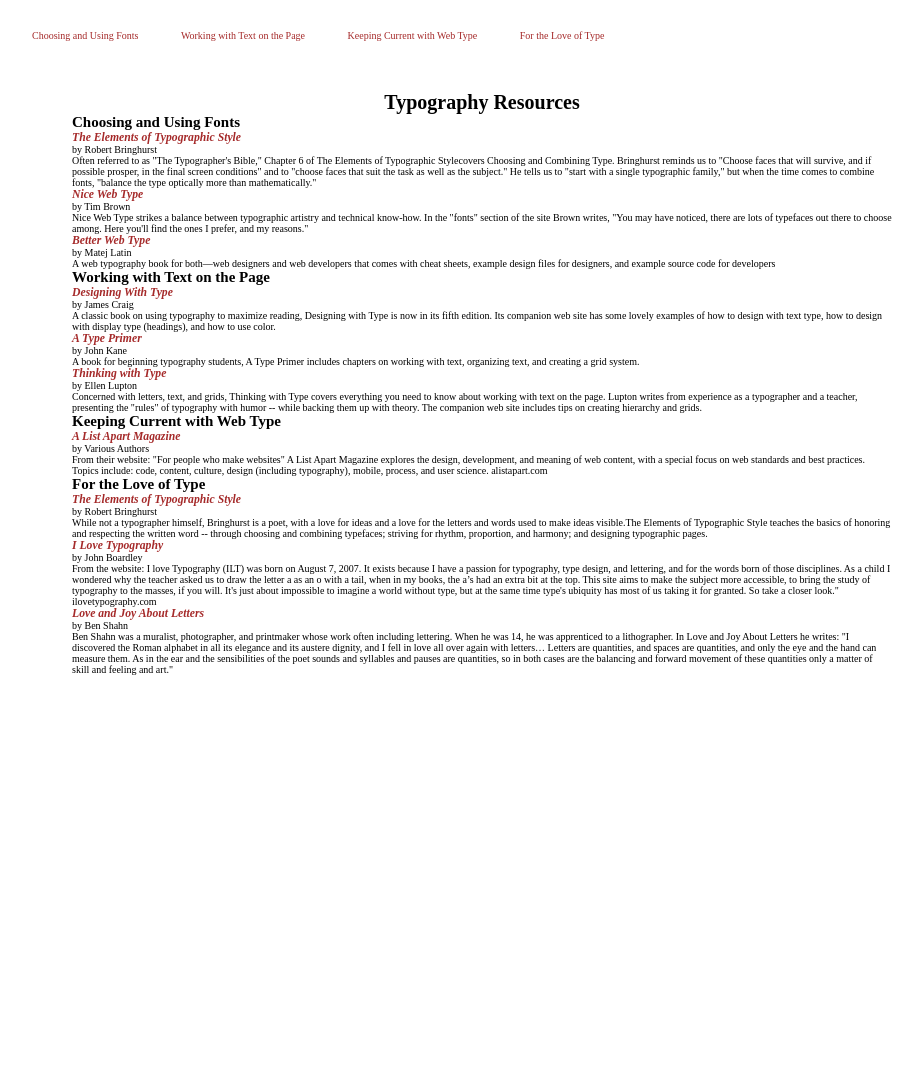
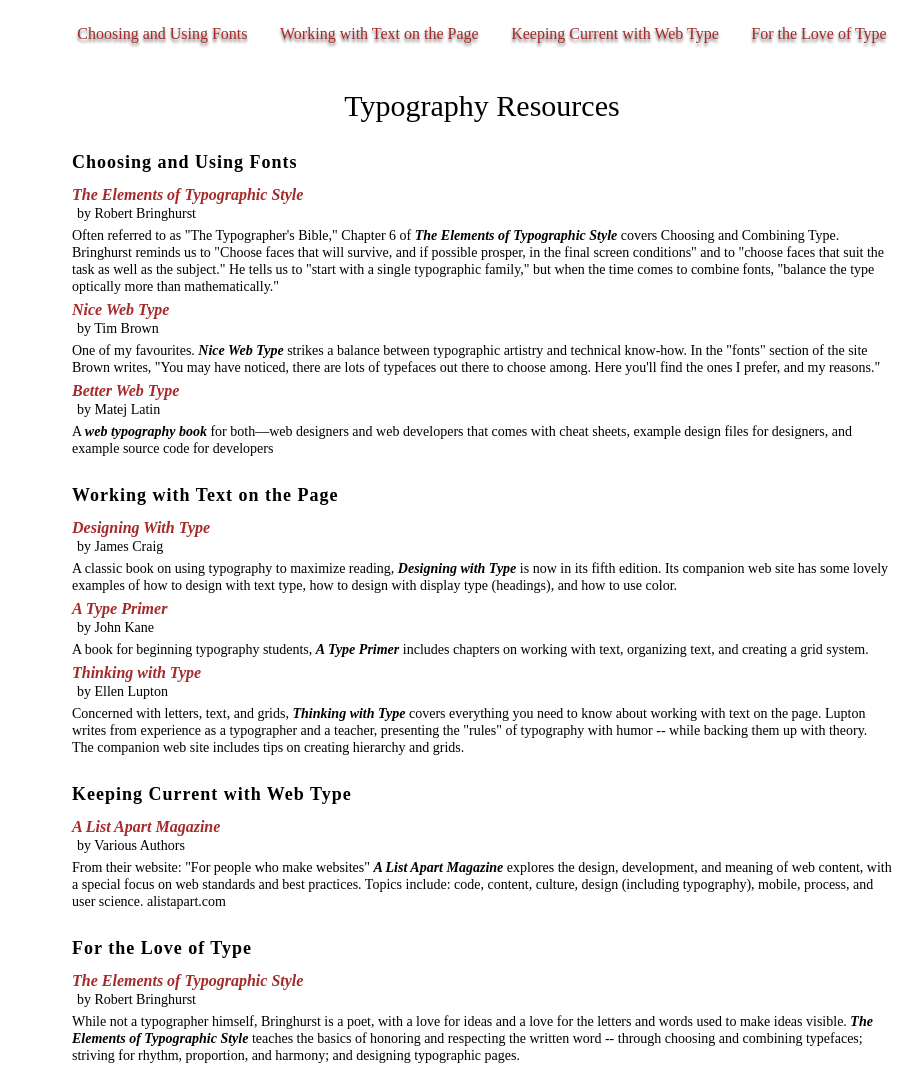
Before and after one commit to FbW-22-E04/uib-ui-ux-typography-OliveiraDCI, a plain HTML site: page index.html in a window 1280 px wide. Shown: the top 1067 px of the page, without its empty margins (158-1080 px from the left). Before the commit the page ends 800 px from the top, so only its background shows below. Drawn offline with Linux system fonts and the light colour scheme.

Commit message:
Adding a variety of typography related styles.

```diff
--- a/index.html
+++ b/index.html
@@ -8,7 +8,7 @@
     <title>Typography</title>
   </head>
   <body>
-    <header>
+    <header id="home">
       <nav class="navbar-container">
         <ul class="navbar">
           <li><a href="#section1">Choosing and Using Fonts</a></li>
@@ -28,57 +28,55 @@
         <article>
           <h3>
             <a
-              class="link-nodeco"
+              class="link-main"
               target="_blank"
               href="https://en.wikipedia.org/wiki/The_Elements_of_Typographic_Style"
               ><i>The Elements of Typographic Style</i></a
             >
           </h3>
-          <p>by Robert Bringhurst</p>
+          <p class="indent">by Robert Bringhurst</p>
           <p>
-            Often referred to as "The Typographer's Bible," Chapter 6 of The
-            Elements of Typographic Stylecovers Choosing and Combining Type.
-            Bringhurst reminds us to "Choose faces that will survive, and if
-            possible prosper, in the final screen conditions" and to "choose
-            faces that suit the task as well as the subject." He tells us to
-            "start with a single typographic family," but when the time comes to
-            combine fonts, "balance the type optically more than
-            mathematically."
+            Often referred to as "The Typographer's Bible," Chapter 6 of
+            <strong> <i>The Elements of Typographic Style</i> </strong> covers
+            Choosing and Combining Type. Bringhurst reminds us to "Choose faces
+            that will survive, and if possible prosper, in the final screen
+            conditions" and to "choose faces that suit the task as well as the
+            subject." He tells us to "start with a single typographic family,"
+            but when the time comes to combine fonts, "balance the type
+            optically more than mathematically."
+          </p>
+        </article>
+
+        <article>
+          <h3>
+            <a class="link-main" target="_blank" href="http://nicewebtype.com/"
+              ><i>Nice Web Type</i></a
+            >
+          </h3>
+          <p class="indent">by Tim Brown</p>
+          <p>
+            One of my favourites. <strong><i>Nice Web Type</i></strong> strikes
+            a balance between typographic artistry and technical know-how. In
+            the "fonts" section of the site Brown writes, "You may have noticed,
+            there are lots of typefaces out there to choose among. Here you'll
+            find the ones I prefer, and my reasons."
           </p>
         </article>
 
         <article>
           <h3>
             <a
-              class="link-nodeco"
-              target="_blank"
-              href="http://nicewebtype.com/"
-              ><i>Nice Web Type</i></a
-            >
-          </h3>
-          <p>by Tim Brown</p>
-          <p>
-            Nice Web Type strikes a balance between typographic artistry and
-            technical know-how. In the "fonts" section of the site Brown writes,
-            "You may have noticed, there are lots of typefaces out there to
-            choose among. Here you'll find the ones I prefer, and my reasons."
-          </p>
-        </article>
-
-        <article>
-          <h3>
-            <a
-              class="link-nodeco"
+              class="link-main"
               target="_blank"
               href="https://betterwebtype.com/"
               ><i>Better Web Type</i></a
             >
           </h3>
-          <p>by Matej Latin</p>
+          <p class="indent">by Matej Latin</p>
           <p>
-            A web typography book for both—web designers and web developers that
-            comes with cheat sheets, example design files for designers, and
-            example source code for developers
+            A <strong><i>web typography book</i></strong> for both—web designers
+            and web developers that comes with cheat sheets, example design
+            files for designers, and example source code for developers
           </p>
         </article>
       </section>
@@ -89,55 +87,58 @@
         <article>
           <h3>
             <a
-              class="link-nodeco"
+              class="link-main"
               target="_blank"
               href="https://www.amazon.com/Designing-Type-5th-Essential-Typography/dp/0823014134"
               ><i>Designing With Type</i></a
             >
           </h3>
-          <p>by James Craig</p>
+          <p class="indent">by James Craig</p>
           <p>
-            A classic book on using typography to maximize reading, Designing
-            with Type is now in its fifth edition. Its companion web site has
-            some lovely examples of how to design with text type, how to design
-            with display type (headings), and how to use color.
+            A classic book on using typography to maximize reading,
+            <strong>
+              <i> Designing with Type </i>
+            </strong>
+            is now in its fifth edition. Its companion web site has some lovely
+            examples of how to design with text type, how to design with display
+            type (headings), and how to use color.
           </p>
         </article>
 
         <article>
           <h3>
             <a
-              class="link-nodeco"
+              class="link-main"
               target="_blank"
               href="https://www.amazon.com/Type-Primer-2nd-John-Kane/dp/0205066445"
               ><i>A Type Primer</i></a
             >
           </h3>
-          <p>by John Kane</p>
+          <p class="indent">by John Kane</p>
           <p>
-            A book for beginning typography students, A Type Primer includes
-            chapters on working with text, organizing text, and creating a grid
-            system.
+            A book for beginning typography students,
+            <strong><i>A Type Primer</i></strong> includes chapters on working
+            with text, organizing text, and creating a grid system.
           </p>
         </article>
 
         <article>
           <h3>
             <a
-              class="link-nodeco"
+              class="link-main"
               target="_blank"
               href="http://thinkingwithtype.com/"
               ><i>Thinking with Type</i></a
             >
           </h3>
-          <p>by Ellen Lupton</p>
+          <p class="indent">by Ellen Lupton</p>
           <p>
-            Concerned with letters, text, and grids, Thinking with Type covers
-            everything you need to know about working with text on the page.
-            Lupton writes from experience as a typographer and a teacher,
-            presenting the "rules" of typography with humor -- while backing
-            them up with theory. The companion web site includes tips on
-            creating hierarchy and grids.
+            Concerned with letters, text, and grids,
+            <strong><i>Thinking with Type</i></strong> covers everything you
+            need to know about working with text on the page. Lupton writes from
+            experience as a typographer and a teacher, presenting the "rules" of
+            typography with humor -- while backing them up with theory. The
+            companion web site includes tips on creating hierarchy and grids.
           </p>
         </article>
       </section>
@@ -147,20 +148,20 @@
 
         <article>
           <h3>
-            <a
-              class="link-nodeco"
-              target="_blank"
-              href="https://alistapart.com/"
+            <a class="link-main" target="_blank" href="https://alistapart.com/"
               ><i>A List Apart Magazine</i></a
             >
           </h3>
-          <p>by Various Authors</p>
+          <p class="indent">by Various Authors</p>
           <p>
-            From their website: "For people who make websites" A List Apart
-            Magazine explores the design, development, and meaning of web
-            content, with a special focus on web standards and best practices.
-            Topics include: code, content, culture, design (including
-            typography), mobile, process, and user science. alistapart.com
+            From their website: "For people who make websites"
+            <strong>
+              <i> A List Apart Magazine </i>
+            </strong>
+            explores the design, development, and meaning of web content, with a
+            special focus on web standards and best practices. Topics include:
+            code, content, culture, design (including typography), mobile,
+            process, and user science. alistapart.com
           </p>
         </article>
       </section>
@@ -171,71 +172,75 @@
         <article>
           <h3>
             <a
-              class="link-nodeco"
+              class="link-main"
               target="_blank"
               href="https://en.wikipedia.org/wiki/The_Elements_of_Typographic_Style"
               ><i>The Elements of Typographic Style</i></a
             >
           </h3>
-          <p>by Robert Bringhurst</p>
+          <p class="indent">by Robert Bringhurst</p>
           <p>
             While not a typographer himself, Bringhurst is a poet, with a love
             for ideas and a love for the letters and words used to make ideas
-            visible.The Elements of Typographic Style teaches the basics of
-            honoring and respecting the written word -- through choosing and
-            combining typefaces; striving for rhythm, proportion, and harmony;
-            and designing typographic pages.
+            visible.
+            <strong><i>The Elements of Typographic Style</i></strong> teaches
+            the basics of honoring and respecting the written word -- through
+            choosing and combining typefaces; striving for rhythm, proportion,
+            and harmony; and designing typographic pages.
           </p>
         </article>
 
         <article>
           <h3>
             <a
-              class="link-nodeco"
+              class="link-main"
               target="_blank"
               href="https://fonts.ilovetypography.com/"
               ><i>I Love Typography</i></a
             >
           </h3>
-          <p>by John Boardley</p>
+          <p class="indent">by John Boardley</p>
           <p>
-            From the website: I love Typography (ILT) was born on August 7,
-            2007. It exists because I have a passion for typography, type
-            design, and lettering, and for the words born of those disciplines.
-            As a child I wondered why the teacher asked us to draw the letter a
-            as an o with a tail, when in my books, the a’s had an extra bit at
-            the top. This site aims to make the subject more accessible, to
-            bring the study of typography to the masses, if you will. It's just
-            about impossible to imagine a world without type, but at the same
-            time type's ubiquity has most of us taking it for granted. So take a
-            closer look." ilovetypography.com
+            From the website: <strong><i>I love Typography</i></strong> (ILT)
+            was born on August 7, 2007. It exists because I have a passion for
+            typography, type design, and lettering, and for the words born of
+            those disciplines. As a child I wondered why the teacher asked us to
+            draw the letter a as an o with a tail, when in my books, the a’s had
+            an extra bit at the top. This site aims to make the subject more
+            accessible, to bring the study of typography to the masses, if you
+            will. It's just about impossible to imagine a world without type,
+            but at the same time type's ubiquity has most of us taking it for
+            granted. So take a closer look." ilovetypography.com
           </p>
         </article>
 
         <article>
           <h3>
             <a
-              class="link-nodeco"
+              class="link-main"
               target="_blank"
               href="https://www.amazon.com/Love-Joy-about-Letters-Lettering/dp/B0006AYYFG"
               ><i>Love and Joy About Letters</i></a
             >
           </h3>
-          <p>by Ben Shahn</p>
+          <p class="indent">by Ben Shahn</p>
           <p>
             Ben Shahn was a muralist, photographer, and printmaker whose work
             often including lettering. When he was 14, he was apprenticed to a
-            lithographer. In Love and Joy About Letters he writes: "I discovered
-            the Roman alphabet in all its elegance and its austere dignity, and
-            I fell in love all over again with letters… Letters are quantities,
-            and spaces are quantities, and only the eye and the hand can measure
-            them. As in the ear and the sensibilities of the poet sounds and
-            syllables and pauses are quantities, so in both cases are the
-            balancing and forward movement of these quantities only a matter of
-            skill and feeling and art."
+            lithographer. In
+            <strong><i>Love and Joy About Letters</i></strong> he writes: "I
+            discovered the Roman alphabet in all its elegance and its austere
+            dignity, and I fell in love all over again with letters… Letters are
+            quantities, and spaces are quantities, and only the eye and the hand
+            can measure them. As in the ear and the sensibilities of the poet
+            sounds and syllables and pauses are quantities, so in both cases are
+            the balancing and forward movement of these quantities only a matter
+            of skill and feeling and art."
           </p>
         </article>
       </section>
     </main>
+
+    <footer><a class="link-main" href="#home">Back to top</a></footer>
   </body>
 </html>
--- a/style.css
+++ b/style.css
@@ -11,6 +11,7 @@
 
 body {
   background-image: url(./img/bg.jpg);
+  line-height: 1.7rem;
 }
 
 .main-container {
@@ -24,13 +25,17 @@
 .navbar-container {
   width: 75%;
   margin: 1rem auto;
+  text-align: center;
 }
 
 .navbar > li {
   display: inline-block;
   text-align: center;
-  margin-left: 2rem;
-  padding: 2rem 1rem;
+  font-size: 1.6rem;
+  width: fit-content;
+  margin-left: 0 auto;
+  padding: 1.5rem;
+  text-shadow: 0 3px 3px rgba(0, 0, 0, 0.6);
 }
 
 /* links */
@@ -49,17 +54,53 @@
   color: red;
 }
 
-/* Main */
-
-h1 {
-  text-align: center;
-}
-
-.link-nodeco:hover {
+.link-main:hover {
   text-decoration: underline;
   color: rgb(182, 43, 43);
 }
 
-.link-nodeco:active {
+.link-main:active {
   color: blue;
 }
+
+/* Main */
+
+h1 {
+  font-size: 3rem;
+  font-weight: 200;
+  text-align: center;
+  padding: 1rem;
+  margin-bottom: 3rem;
+}
+
+h2 {
+  margin: 3rem 0 1.5rem;
+  letter-spacing: 1px;
+  font-size: 1.8rem;
+}
+
+h3 {
+  margin: 0.6rem 0 0 0;
+  font-size: 1.6rem;
+}
+
+p {
+  font-size: 1.4rem;
+}
+
+.indent {
+  margin: 0.2rem 0 0.5rem 0.5rem;
+}
+
+/* Footer */
+
+footer {
+  width: fit-content;
+  margin: 1.5rem auto;
+  padding: 1.5rem 3rem;
+  text-align: center;
+  font-size: 1.6rem;
+
+  border-radius: 10px;
+  background-color: rgba(255, 255, 255, 0.544);
+}
```
